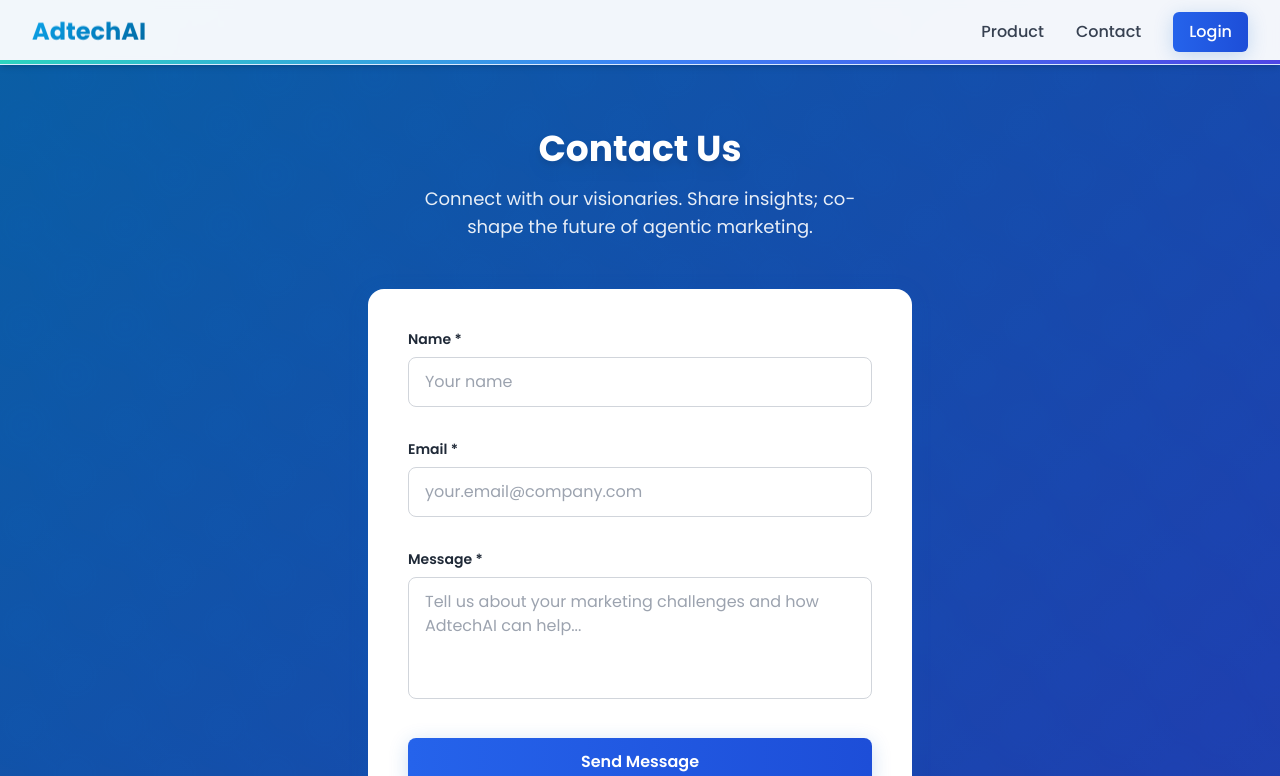
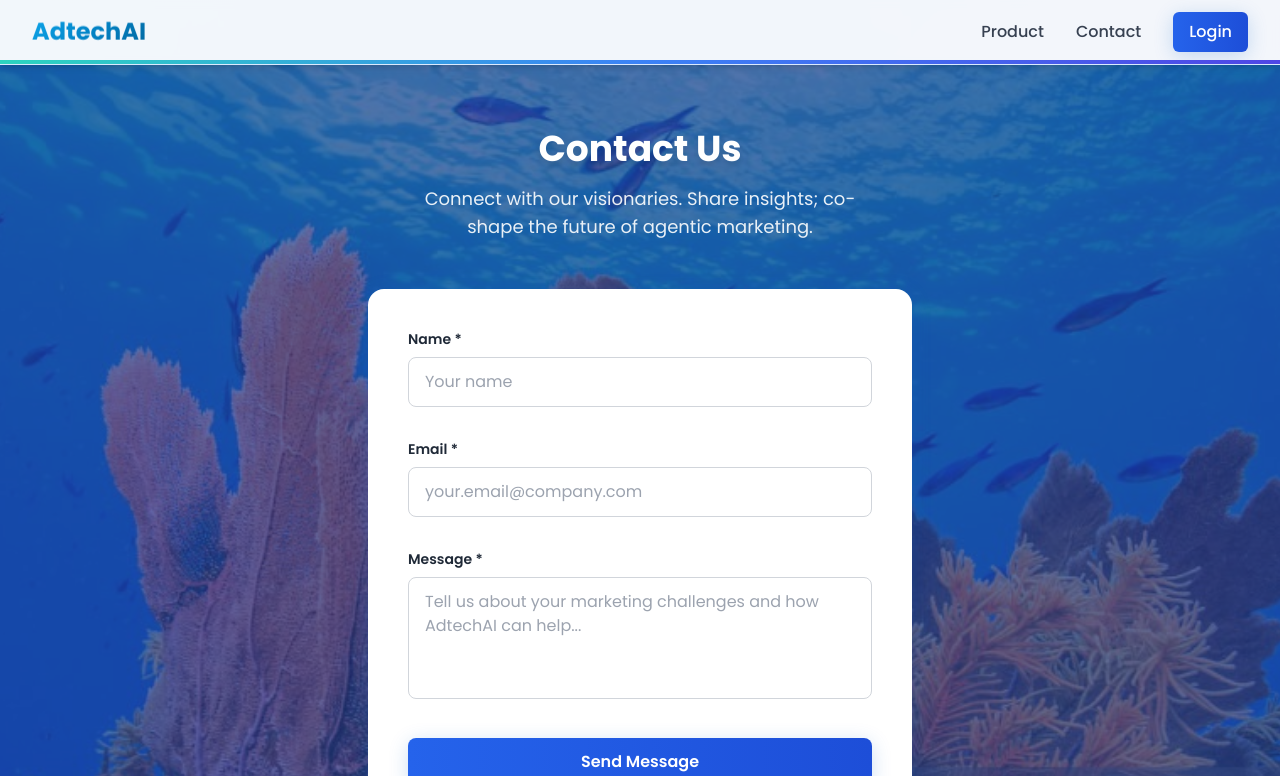
Before and after one commit to jbmatlick/chatb2b, a React (Create React App) app: page /contact in a window 1280 px wide. Shown: the top 776 px of the page. Built offline with nearby package versions, Linux system fonts and the light colour scheme.

Commit message:
Add coral reef image as Contact page background with overlay for readability

```diff
--- a/src/pages/Contact.js
+++ b/src/pages/Contact.js
@@ -1,4 +1,5 @@
 import React, { useState } from 'react';
+import coralBg from '../assets/contact-coral.jpg';
 
 const Contact = () => {
   const [formData, setFormData] = useState({
@@ -28,7 +29,17 @@ const Contact = () => {
   };
 
   return (
-    <main className="max-w-xl mx-auto px-4 py-16 space-y-12">
+    <div
+      className="min-h-screen w-full relative"
+      style={{
+        backgroundImage: `url(${coralBg})`,
+        backgroundSize: 'cover',
+        backgroundPosition: 'center',
+        backgroundRepeat: 'no-repeat',
+      }}
+    >
+      <div className="absolute inset-0 bg-blue-900/70" aria-hidden="true"></div>
+      <main className="relative max-w-xl mx-auto px-4 py-16 space-y-12 z-10">
         <div className="text-center">
           <h1 className="text-4xl font-bold text-white mb-4 drop-shadow-lg">Contact Us</h1>
           <p className="text-lg text-white/90 max-w-md mx-auto mb-10">
@@ -119,6 +130,7 @@ const Contact = () => {
           </div>
         </div>
       </main>
+    </div>
   );
 };
 
```
Also changed, not shown: src/assets/contact-coral.jpg (added). Lines whose indentation alone changed are shown as unchanged.
